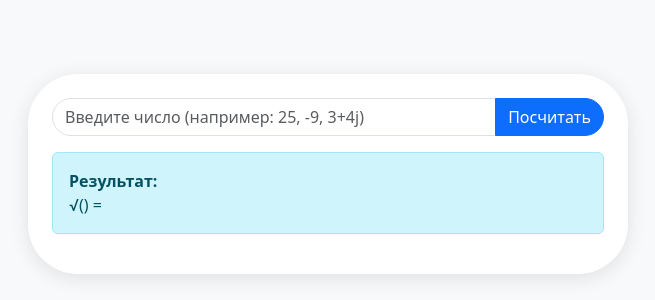
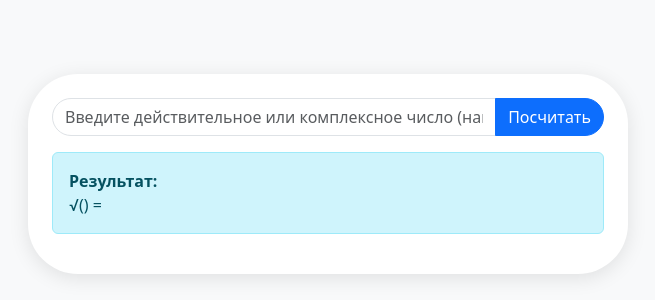
Before and after one commit to Arty318/SQRTWebsite, a FastAPI app: page / in a window 1280 px wide. Shown: the part 226-526 px from the top of the page, without its empty margins (312-967 px from the left). Run offline with FastAPI, Linux system fonts and the light colour scheme.

Commit message:
FastAPI Sqrt-Calc

```diff
--- a/templates/index.html
+++ b/templates/index.html
@@ -11,7 +11,7 @@
 
   <div class="rounded-field">
     <form action="/post_num" class="input-group" method="post">
-      <input type="text" class="form-control" name="number" placeholder="Введите число (например: 25, -9, 3+4j)" required>
+      <input type="text" class="form-control" name="number" placeholder="Введите действительное или комплексное число (например: 25, -9, 3+4i)" required>
       <button class="btn btn-primary" type="submit">Посчитать</button>
     </form>
 
```
